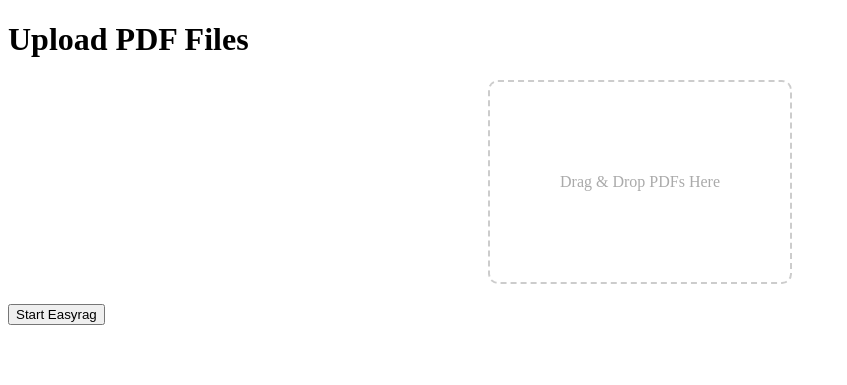
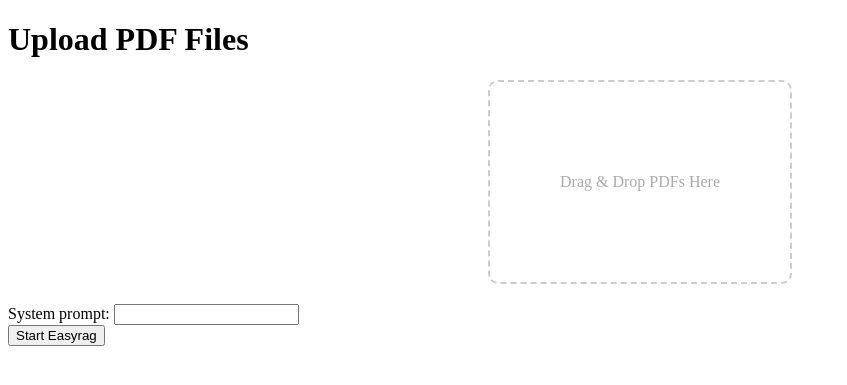
Before and after one commit to gabripo/easyrag, a Flask app: page / in a window 1280 px wide. Shown: the top 385 px of the page, without its empty margins (0-847 px from the left). Run offline with Flask 3, Linux system fonts and the light colour scheme.

Commit message:
add system prompt as input text field
... and AJAX POST call to transfer the info to the backend

```diff
--- a/flask_app/easyrag_flask.py
+++ b/flask_app/easyrag_flask.py
@@ -48,6 +48,13 @@ def upload_file():
 
 @easyrag_flask_app.route("/run-easyrag", methods=["POST"])
 def start_easyrag():
+    content_type = request.headers.get("Content-Type")
+    if content_type == "application/json":
+        json_data = request.get_json()
+    else:
+        return jsonify({"message": "Data from front-end is not JSON!"})
+
+    system_prompt = json_data.get("system-prompt", "")
     result = {"message": "Easyrag started!"}
     # TODO forward to back-end, the source folder for PDFs becomes ./uploaded_files
     return jsonify(result)
--- a/flask_app/templates/upload.html
+++ b/flask_app/templates/upload.html
@@ -42,6 +42,9 @@
     </ul>
     {% endif %}
 
+    <label for="input_text">System prompt:</label>
+    <input type="text" id="input_text" name="system_prompt" required>
+    <div></div>
     <button onclick="startEasyrag()">Start Easyrag</button>
 
     <script>
@@ -82,6 +85,11 @@
             $.ajax({
                 url: '/run-easyrag',
                 type: 'POST',
+                data: JSON.stringify({
+                    'system-prompt': $('#input_text').val()
+                }),
+                contentType: "application/json",
+                dataType: 'json',
                 success: function (response) {
                     alert(response.message);
                 },
```
